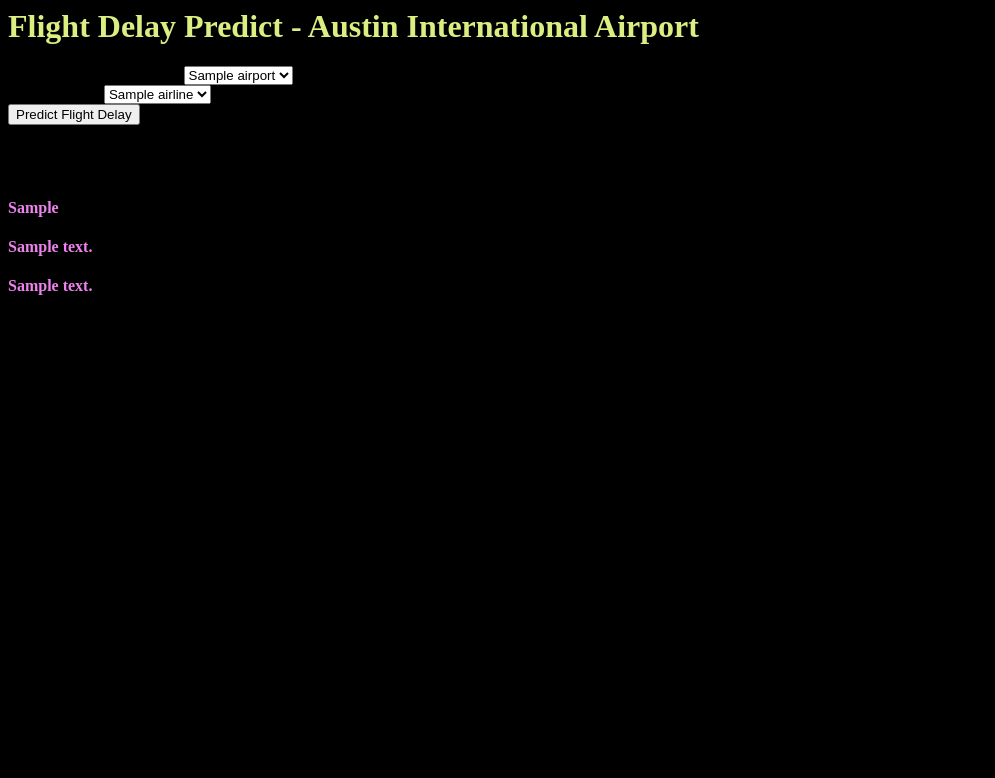
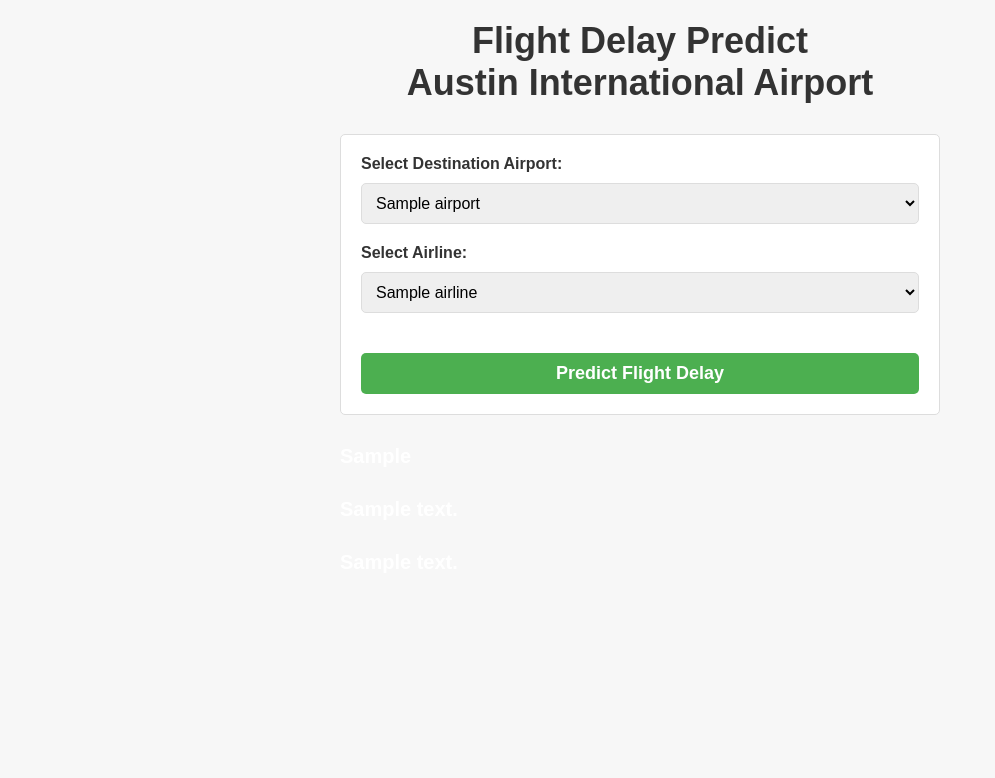
Before and after one commit to eliaabumanneh/Flight_Delay_Predict, a Flask app: template production/templates/webpage.html in a window 1280 px wide. Shown: the top 778 px of the page, without its empty margins (0-995 px from the left). Run offline with Flask 3, Linux system fonts and the light colour scheme; the template is opened without the code that fills it: most values are stand-ins (such as "Sample title", 1, 10 or a date in 2020).

Commit message:
UI overhaul

```diff
--- a/production/app.py
+++ b/production/app.py
@@ -131,7 +131,7 @@
     #Prediction Model running
     delay, cancellation = run_pred(airport_index, airline_index)
 
-    return render_template('webpage.html',user_prompt='For a(n) {}'.format(airline_list[airline_index]) + ' flight to {}'.format(airport_list[airport_index]), prediction_text='Expected flight delay time is {}'.format(delay) + ' minutes', cancellation_text='The likelihood of cancellation is {}'.format(cancellation), airport_list=airport_list, airline_list=airline_list)
+    return render_template('webpage.html',user_prompt='A flight to {}'.format(airport_list[airport_index]) + ' on {}'.format(airline_list[airline_index]), prediction_text='Expected flight delay time is {}'.format(delay) + ' minutes', cancellation_text='The likelihood of cancellation is {}'.format(cancellation), airport_list=airport_list, airline_list=airline_list)
 
 if __name__ == '__main__':
     port = int(os.environ.get('PORT',5000))
--- a/production/templates/webpage.html
+++ b/production/templates/webpage.html
@@ -1,12 +1,81 @@
+<!DOCTYPE html>
+<html lang="en">
 <head>
   <meta charset="UTF-8">
   <meta name="viewport" content="width=device-width, initial-scale=1.0">
   <title>Flight Delay Predict - Austin, TX</title>
+  <style>
+    body {
+      background-color: #f7f7f7;
+      font-family: Arial, sans-serif;
+      margin: 0;
+      padding: 0;
+    }
+
+    .container {
+      max-width: 600px;
+      margin: 0 auto;
+      padding: 20px;
+    }
+
+    h1 {
+      font-size: 36px;
+      font-weight: bold;
+      margin: 0;
+      color: #333;
+      text-align: center;
+    }
+
+    form {
+      margin-top: 30px;
+      background-color: #fff;
+      border: 1px solid #ddd;
+      padding: 20px;
+      border-radius: 5px;
+    }
+
+    label {
+      display: block;
+      margin-bottom: 10px;
+      font-weight: bold;
+      color: #333;
+    }
+
+    select {
+      width: 100%;
+      padding: 10px;
+      font-size: 16px;
+      border-radius: 5px;
+      border: 1px solid #ddd;
+      margin-bottom: 20px;
+    }
+
+    button {
+      background-color: #4CAF50;
+      color: #fff;
+      border: none;
+      border-radius: 5px;
+      font-size: 18px;
+      font-weight: bold;
+      padding: 10px 20px;
+      cursor: pointer;
+      margin-top: 20px;
+      width: 100%;
+    }
+
+    h4 {
+      font-size: 20px;
+      font-weight: bold;
+      color: #333;
+      margin-top: 30px;
+    }
+  </style>
 </head>
 
-<body style="background: #000">
-  <div class="login">
-    <h1 style="color:rgb(218, 238, 130)">Flight Delay Predict - Austin International Airport</h1>
+<body>
+  <div class="container">
+    <h1>Flight Delay Predict</h1>
+    <h1>Austin International Airport</h1>
 
     <!-- Action where the data is being sent-->
     <form action="{{ url_for('predict')}}" method="post">
@@ -17,7 +86,7 @@
         {% for airport in airport_list %}
           <option value="{{ loop.index0 }}">{{ airport }}</option>
         {% endfor %}
-      </select><br>
+      </select>
 
       <!-- Airline dropdown -->
       <label for="airline">Select Airline:</label>
@@ -25,18 +94,14 @@
         {% for airline in airline_list %}
           <option value="{{ loop.index0 }}">{{ airline }}</option>
         {% endfor %}
-      </select><br>
+      </select>
 
-      <button type="submit" class="btn btn-primary btn-block btn-large">Predict Flight Delay</button></p>
+      <button type="submit">Predict Flight Delay</button>
     </form>
 
-    <br>
-    <br>
-    <h4 style="color:Violet;">
-      {{  user_prompt }}</h4>
-    <h4 style="color:Violet;">
-      {{ prediction_text }}</h4>
-    <h4 style="color:Violet;">
-      {{ cancellation_text }}</h4>
+    <h4 style="color: white;">{{ user_prompt }}</h4>
+    <h4 style="color: white">{{ prediction_text }}</h4>
+    <h4 style="color: white;">{{ cancellation_text }}</h4>
   </div>
 </body>
+</html>
```
